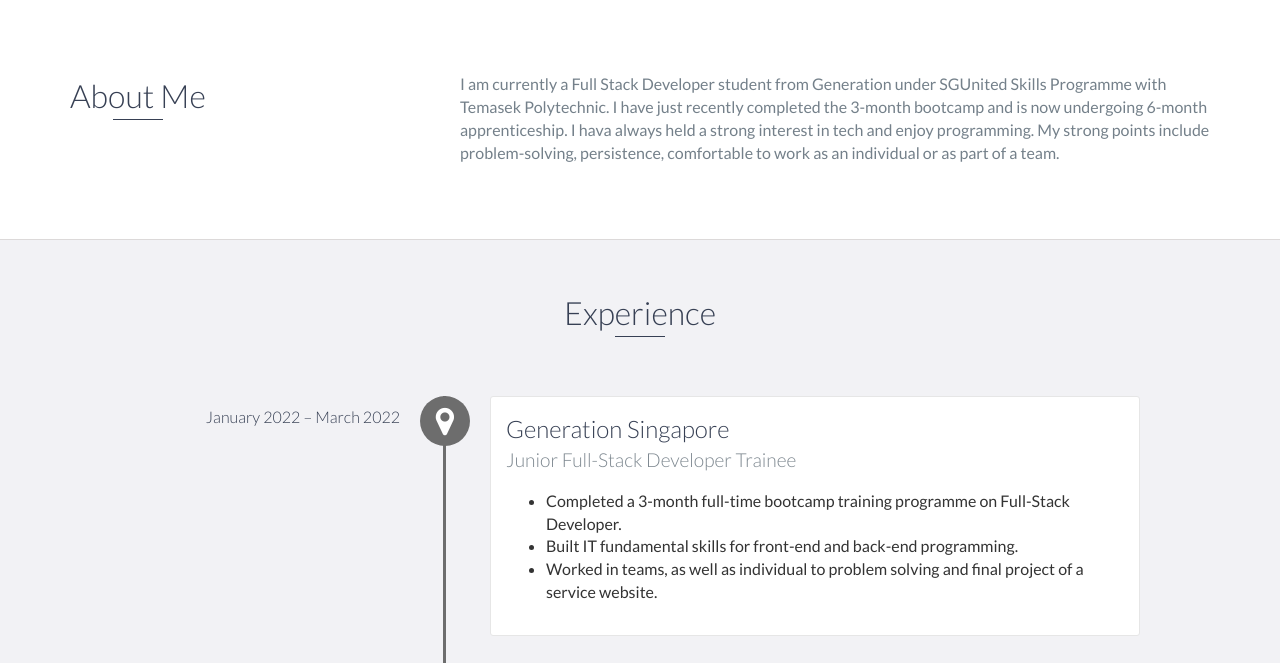
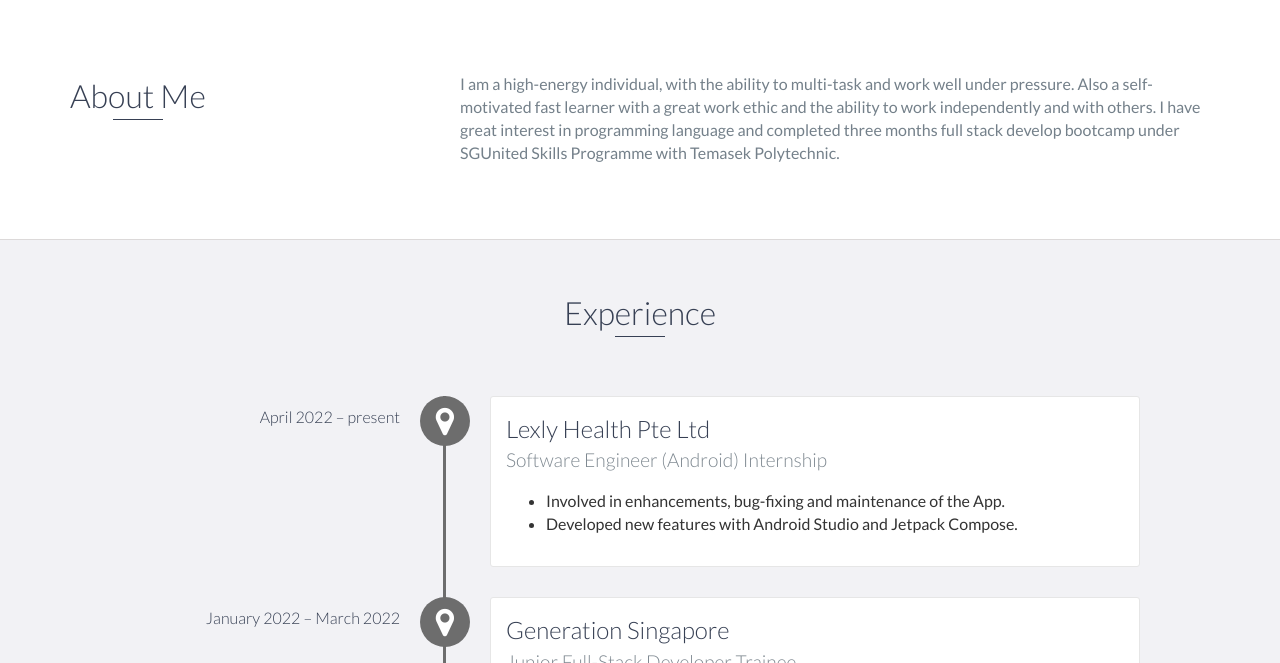
Before and after one commit to ChenCheng-0715/ChenCheng-0715.github.io, a website: page index.html in a window 1280 px wide. Shown: the part 802-1465 px from the top of the page. Drawn offline with nearby package versions, Linux system fonts and the light colour scheme.

Commit message:
Add files via upload

```diff
--- a/index.html
+++ b/index.html
@@ -73,7 +73,7 @@
                 </div>
                 <div class="col-md-8">
                     <p>
-                        I am currently a Full Stack Developer student from Generation under SGUnited Skills Programme with Temasek Polytechnic. I have just recently completed the 3-month bootcamp and is now undergoing 6-month apprenticeship. I hava always held a strong interest in tech and enjoy programming. My strong points include problem-solving, persistence, comfortable to work as an individual or as part of a team.
+                        I am a high-energy individual, with the ability to multi-task and work well under pressure. Also a self-motivated fast learner with a great work ethic and the ability to work independently and with others. I have great interest in programming language and completed three months full stack develop bootcamp under SGUnited Skills Programme with Temasek Polytechnic.
                     </p>
                 </div>
             </div>
@@ -84,6 +84,15 @@
     <div id="experience" class="background-alt">
         <h2 class="heading">Experience</h2>
         <div id="experience-timeline">
+            <div data-date="April 2022 – present">
+                <h3>Lexly Health Pte Ltd</h3>
+                <h4>Software Engineer (Android) Internship</h4>
+                <ul>
+                    <li>Involved in enhancements, bug-fixing and maintenance of the App.</li>
+                    <li>Developed new features with Android Studio and Jetpack Compose.</li>
+                </ul>
+            </div>
+
             <div data-date="January 2022 – March 2022">
                 <h3>Generation Singapore</h3>
                 <h4>Junior Full-Stack Developer Trainee</h4>
@@ -160,7 +169,7 @@
                         <p>
                             Build a React web application called Jammming. To use my knowledge of React components, passing state, and requests with the Spotify API to build a website that allows us to search the Spotify library, create a custom playlist, then save it to our Spotify account.
                         </p>
-                        <a href="https://github.com/ChenCheng-0715/jammming">View Project</a>
+                        <a href="#">View Project</a>
                     </div>
                     <!-- End .project-info -->
                 </div>
@@ -258,13 +267,14 @@
             <li>Node.js</li>
             <li>React</li>
             <li>Java</li>
-            <li>C#</li>
+            <li>Android Studio</li>
             <li>HTML</li>
             <li>CSS</li>
             <li>MySQL</li>
             <li>SpringBoot</li>
             <li>Spring MVC</li>
             <li>Bootstrap</li>
+            <li>Kotlin</li>
         </ul>
     </div>
     <!-- End #skills -->
```
